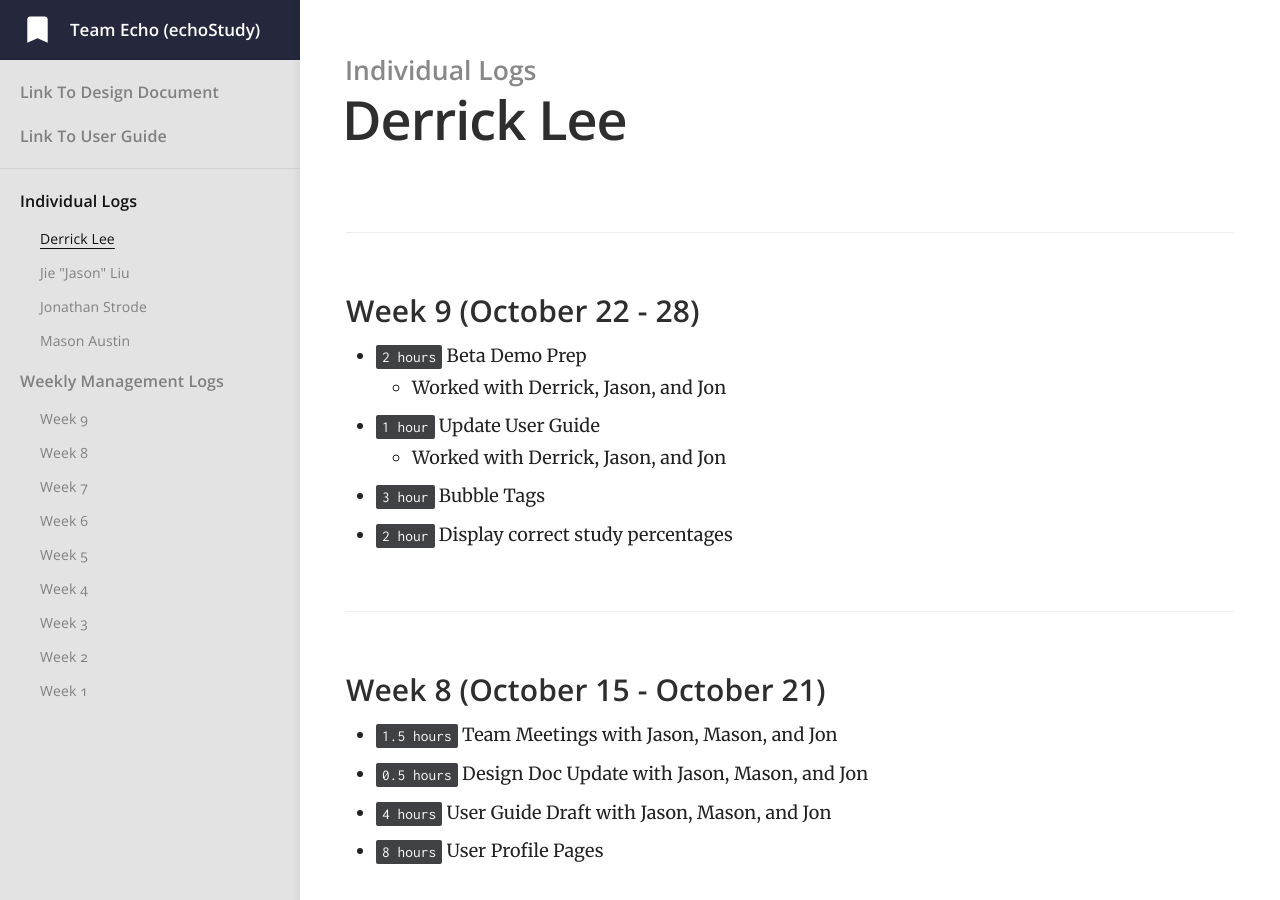
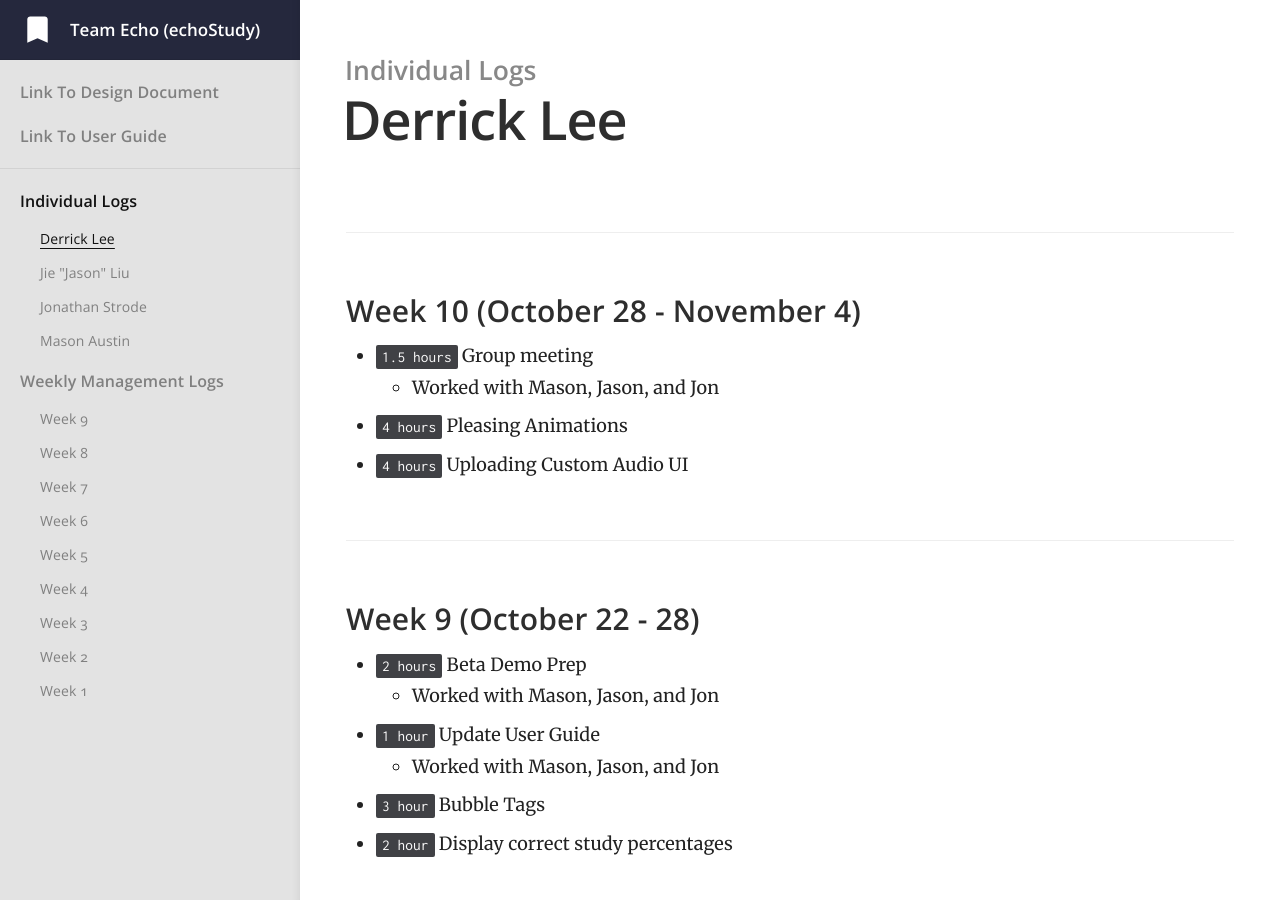
Before and after one commit to jiejasonliu/team-echo-site, a Jekyll site: the page built from _docs/individual-logs/derricklee-logs.md, in a window 1280 px wide and 900 px high. Built offline with Jekyll 4.4.1, drawn with Linux system fonts in a browser that asks for light colours.

Commit message:
updated Derrick's individual logs

```diff
--- a/_docs/individual-logs/derricklee-logs.md
+++ b/_docs/individual-logs/derricklee-logs.md
@@ -4,12 +4,19 @@ category: Individual Logs
 order: 4
 ---
 
+### Week 10 (October 28 - November 4)
+
+- `1.5 hours` Group meeting
+  - Worked with Mason, Jason, and Jon
+- `4 hours` Pleasing Animations
+- `4 hours` Uploading Custom Audio UI
+
 ### Week 9 (October 22 - 28)
 
 - `2 hours` Beta Demo Prep
-  - Worked with Derrick, Jason, and Jon
+  - Worked with Mason, Jason, and Jon
 - `1 hour` Update User Guide
-  - Worked with Derrick, Jason, and Jon
+  - Worked with Mason, Jason, and Jon
 - `3 hour` Bubble Tags
 - `2 hour` Display correct study percentages
 
```
